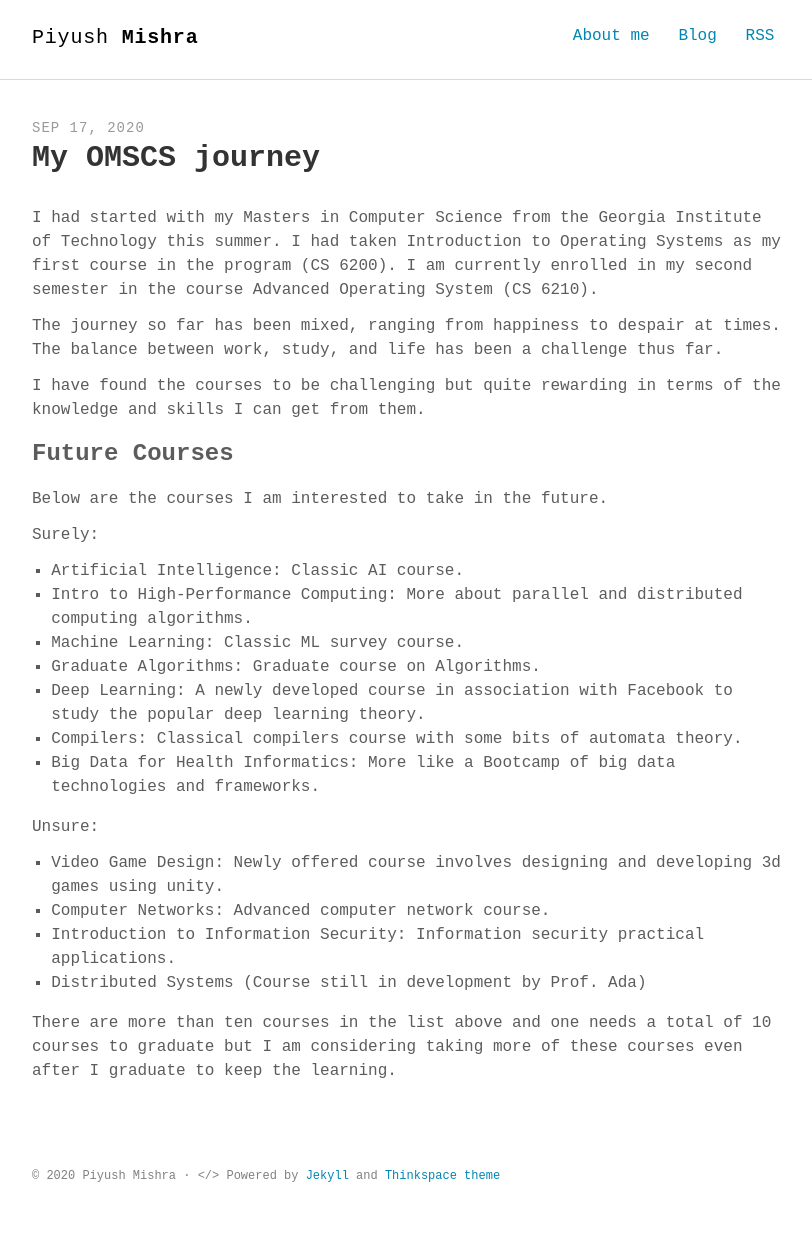
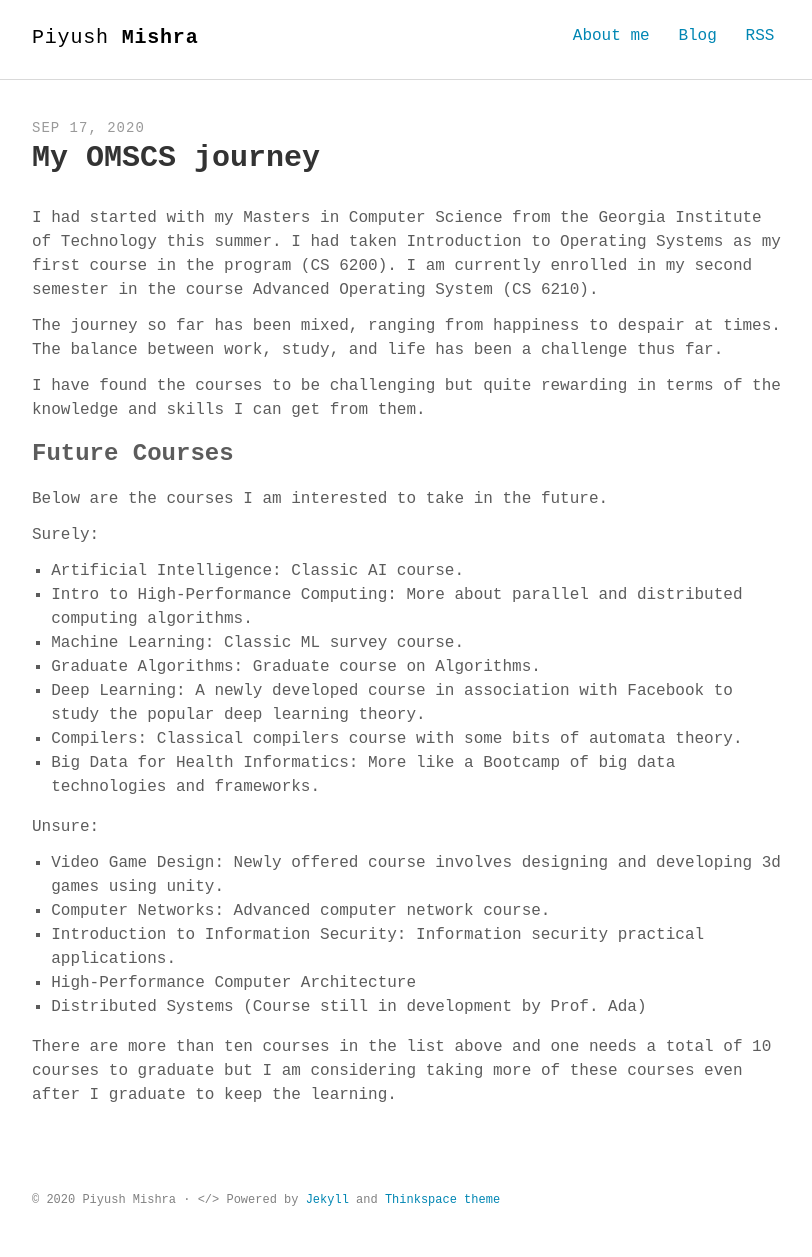
Before and after one commit to piymis/piymis.github.io, a Jekyll site: the page built from _posts/2020-09-17-my-omscs-journey.markdown, in a window 1280 px wide. Shown: the whole page, without its empty margins (232-1044 px from the left). Built offline with Jekyll 4.4.1, drawn with Linux system fonts in a browser that asks for light colours; some web fonts are replaced; our own code applies the rules of GitHub Pages for plain Markdown files; before the commit the page ends 1233 px from its top, so only the background shows below that.

Commit message:
Updated My Omscs Journey

```diff
--- a/_posts/2020-09-17-my-omscs-journey.markdown
+++ b/_posts/2020-09-17-my-omscs-journey.markdown
@@ -28,6 +28,7 @@ Unsure:
 * Video Game Design: Newly offered course involves designing and developing 3d games using unity.
 * Computer Networks: Advanced computer network course.
 * Introduction to Information Security: Information security practical applications.
+* High-Performance Computer Architecture
 * Distributed Systems (Course still in development by Prof. Ada)
 
 There are more than ten courses in the list above and one needs a total of 10 courses to graduate but I am considering taking more of these courses even after I graduate to keep the learning.
```
